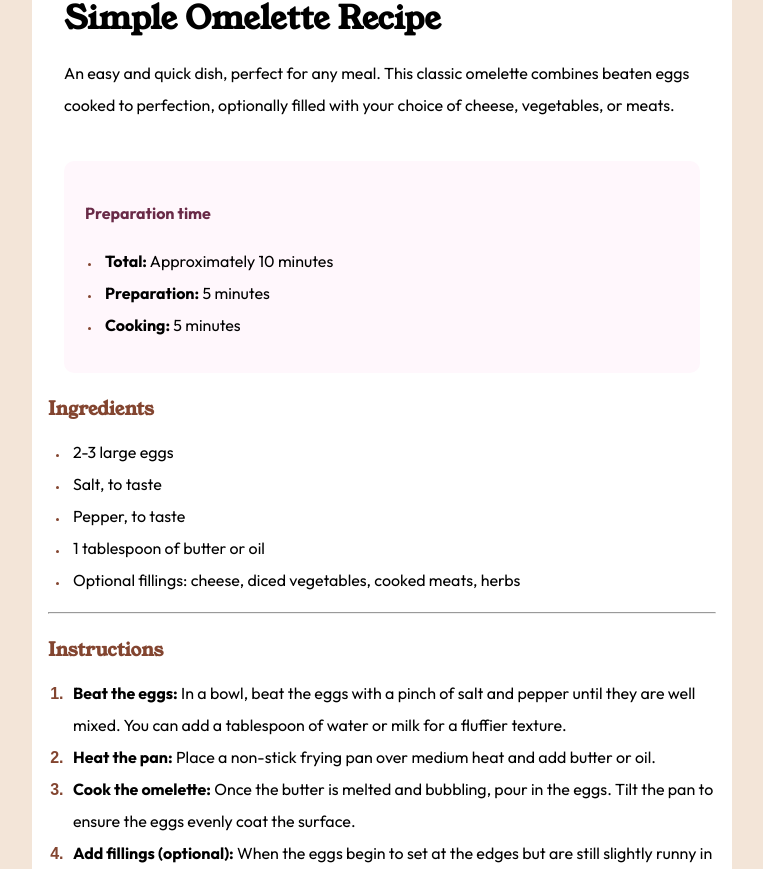
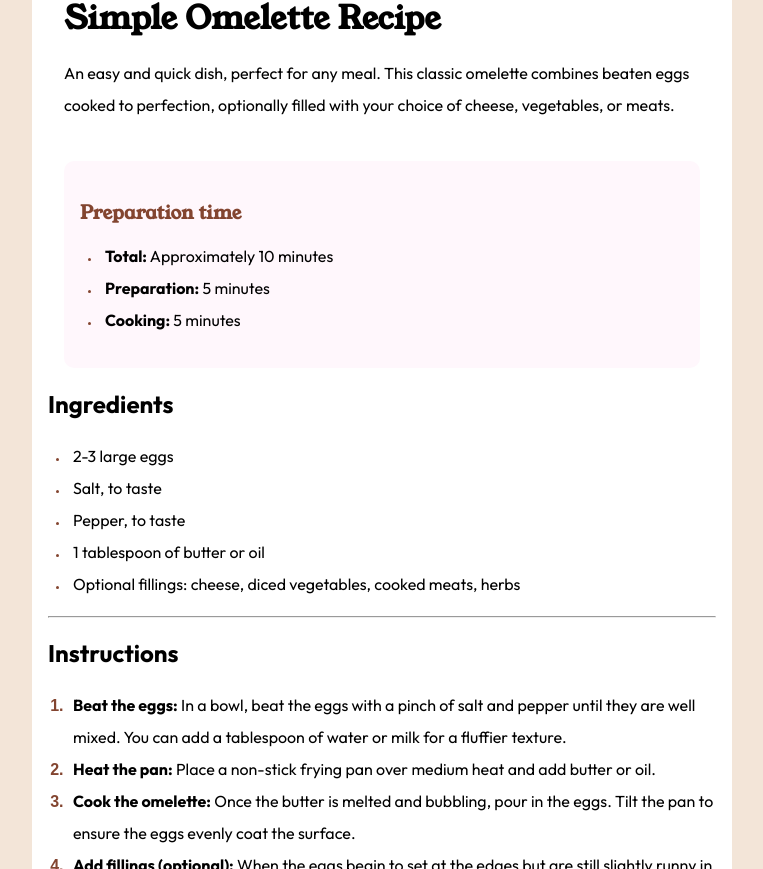
Before and after one commit to Ahmed1khaled1/practice-1, a plain HTML site: page index.html in a window 1280 px wide. Shown: the part 463-1332 px from the top of the page, without its empty margins (258-1021 px from the left). Drawn offline with Linux system fonts and the light colour scheme.

Commit message:
Update index.html

```diff
--- a/index.html
+++ b/index.html
@@ -26,7 +26,7 @@
       </div>
 
       <div class="prepare">
-        <h4>Preparation time</h4>
+        <h3>Preparation time</h3>
         <ul>
           <li><span>Total:</span> Approximately 10 minutes</li>
           <li><span>Preparation:</span> 5 minutes</li>
@@ -35,7 +35,7 @@
       </div>
 
       <div class="ingrediants">
-        <h3>Ingredients</h3>
+        <h2>Ingredients</h2>
         <ul>
           <li>2-3 large eggs</li>
           <li>Salt, to taste</li>
@@ -47,7 +47,7 @@
 
       <hr>
       <div class="Instructions">
-        <h3>Instructions</h3>
+        <h2>Instructions</h2>
         <ol>
           <li><span>Beat the eggs:</span> In a bowl, beat the eggs with a pinch of salt and pepper until they are well mixed.
             You can add a tablespoon of water or milk for a fluffier texture.
```
